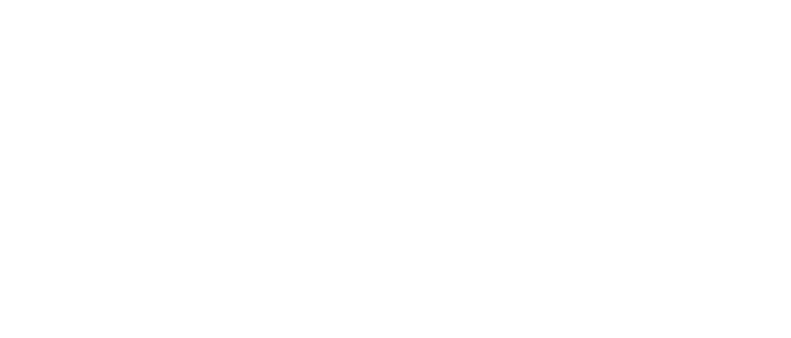
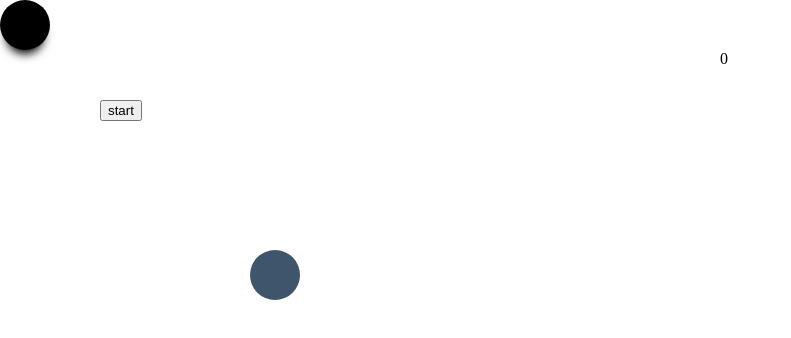
Before and after one commit to subhash-star/React-Assignment---Timed-Golf, a React app: page / in a window 1280 px wide. Shown: the whole page, without its empty margins (0-791 px from the left). Built offline with nearby package versions, Linux system fonts and the light colour scheme.

Commit message:
first change

```diff
--- a/src/components/App.js
+++ b/src/components/App.js
@@ -1,26 +1,65 @@
-import React, { Component, useState } from "react";
+import React, { Component, useEffect, useState } from "react";
 import "../styles/App.css";
-class Timer extends React.Component {
-  constructor(props) {
-    super(props);
-    this.state = { time: 0, x: 0, y: 0 };
+const App =()=> {
+
+  const [time,setTime]=useState(0);
+  const [x, setX] = useState(0);
+  const [y, setY] = useState(0);
+  const [movement, setMovement] = useState(false);
+  const [timer,setTimer]=useState();
+  // componentDidMount() {
+  // }
+  // componentWillUnmount() {
+  // }
+  const changePosition=(event)=>{
+    switch(event.keyCode){
+      case 39:
+          setX(x=>x+5)
+          break;
+      case 40:
+          setY(y=> y+5)
+          break;
+      case 37:
+          setX(x=> x-5)
+          break;
+      case 38:
+          setY(y=> y-5)
+          break;
+    }
   }
-  componentDidMount() {
+  useEffect(()=>{
+    if(x==250 && y==250){
+      setMovement(movement=> false);
+      // REMOVE SETINTERVAL
+      clearInterval(timer);
+    }
+    if(movement){
+      document.addEventListener("keydown",changePosition);
+      return()=>(
+        document.removeEventListener("keydown",changePosition)
+      )
+    }
+  },[movement,x,y])
 
+  const startMovement=()=>{
+    setMovement(movement=> true);
+    //console.log(time)
+    setTimer(timer=> setInterval(() => {
+      setTime(time=>time+1)
+    },1000))
   }
+  useEffect(()=>{
+    document.querySelector('.heading-timer').innerText=`${time}`;
+  },[time])
+  return (
+    <>
+      <div className="ball" style={{left:x+"px" , top:y+"px"}}></div>
+      <div className="hole"></div>
+      <div className="heading-timer">0</div>
+      <button className="start" onClick={startMovement}>start</button>
+    </>
+  );
 
-  componentWillUnmount() {
-
-  }
-
-
-
-  render() {
-    return (
- <>
-</>
-    );
-  }
 }
 
-export default Timer;
+export default App;
--- a/src/styles/App.css
+++ b/src/styles/App.css
@@ -19,7 +19,11 @@
   height: 60px;
 
 }
-
+.start{
+  position: absolute;
+  top :100px;
+  left: 100px;
+}
 
 .ball {
   background-color: black;
```
